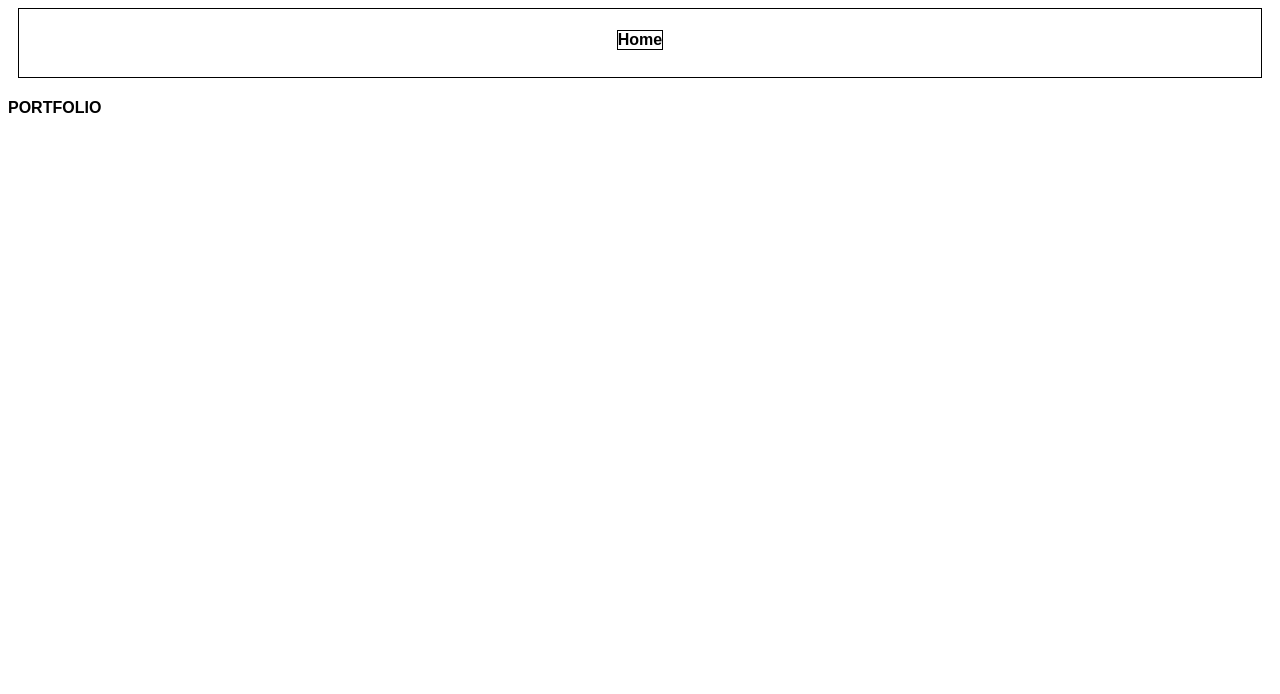
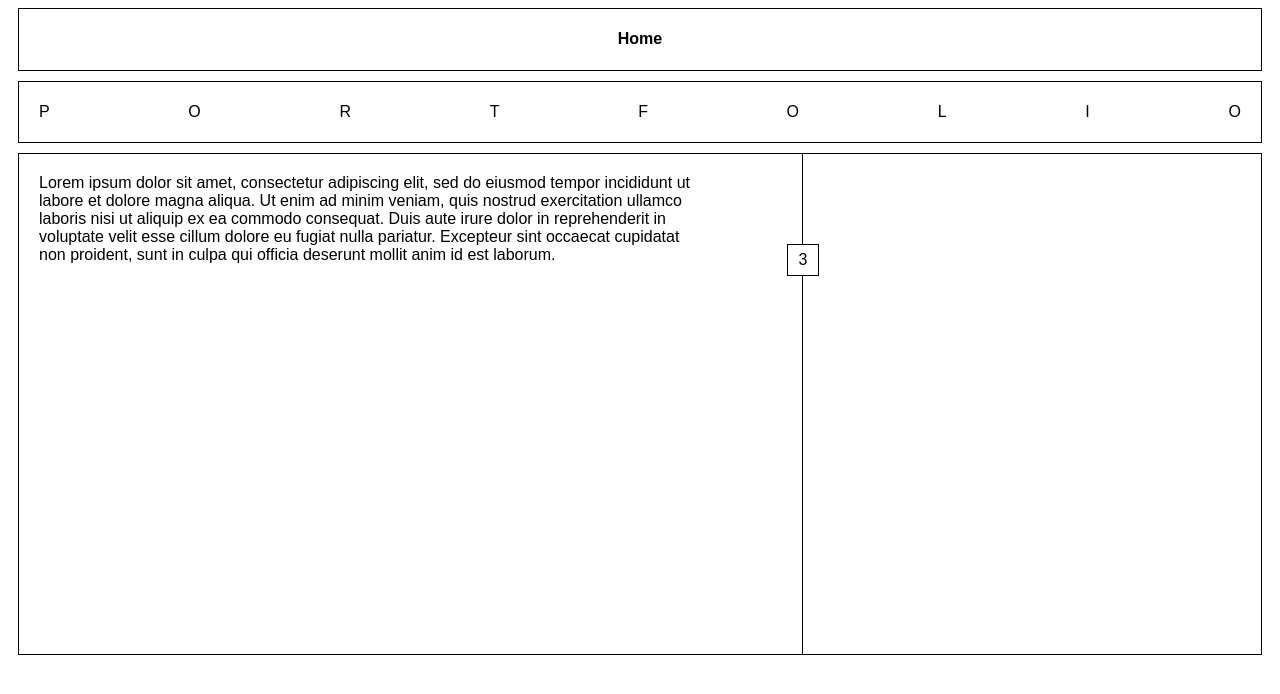
Before and after one commit to bpgoodrow/Portfolio, a React (Create React App) app: page /portfolio in a window 1280 px wide. Shown: the top 694 px of the page. Built offline with nearby package versions, Linux system fonts and the light colour scheme.

Commit message:
continue styling menuOption components

```diff
--- /dev/null
+++ b/src/components/Contact.css
@@ -0,0 +1,39 @@
+.contactHeader {
+  display: flex;
+  justify-content: space-between;
+  align-items: center;
+  border: solid black .5px;
+  margin: 10px;
+  padding-left: 20px;
+  padding-right: 20px;
+  height: 60px;
+}
+
+.contactBody {
+  border: solid black .5px;
+  margin-left: 10px;
+  margin-right: 10px;
+  min-height: 500px;
+  display: flex;
+}
+
+.contactHero {
+  border-right: solid black .5px;
+  flex: .6;
+  display: flex;
+  flex-wrap: wrap;
+  padding: 20px;
+  padding-right: 100px;
+}
+
+.contactNumber {
+  border: solid black .5px;
+  background-color: white;
+  max-height: 30px;
+  min-width: 30px;
+  margin-top: 60px;
+  margin-left: -16px;
+  display: flex;
+  justify-content: center;
+  align-items: center;
+}
--- a/src/components/Contact.js
+++ b/src/components/Contact.js
@@ -1,10 +1,41 @@
 import React from "react";
+import './Contact.css';
 
 
 function Contact() {
   return (
     <React.Fragment>
-      <h4>CONTACT</h4>
+      <div className="contactHeader">
+        <div>
+          C
+        </div>
+        <div>
+          O
+        </div>
+        <div>
+          N
+        </div>
+        <div>
+          T
+        </div>
+        <div>
+          A
+        </div>
+        <div>
+          C
+        </div>
+        <div>
+          T
+        </div>
+      </div>
+      <div className="contactBody">
+        <div className="contactHero">
+        Lorem ipsum dolor sit amet, consectetur adipiscing elit, sed do eiusmod tempor incididunt ut labore et dolore magna aliqua. Ut enim ad minim veniam, quis nostrud exercitation ullamco laboris nisi ut aliquip ex ea commodo consequat. Duis aute irure dolor in reprehenderit in voluptate velit esse cillum dolore eu fugiat nulla pariatur. Excepteur sint occaecat cupidatat non proident, sunt in culpa qui officia deserunt mollit anim id est laborum.
+        </div>
+        <div className="contactNumber">
+          2
+        </div>
+      </div>
     </React.Fragment>
   )
 }
--- a/src/components/Header.js
+++ b/src/components/Header.js
@@ -4,9 +4,9 @@ import './Header.css';
 
 function Header() {
   return(
-    <div className="headerStyle">
-      <h4><NavLink to="/" className="headerStyle">Home</NavLink></h4>
-    </div>
+    <NavLink to="/" className="headerStyle">
+      <h4>Home</h4>
+    </NavLink>
   );
 }
 
--- /dev/null
+++ b/src/components/Portfolio.css
@@ -0,0 +1,39 @@
+.portfolioHeader {
+  display: flex;
+  justify-content: space-between;
+  align-items: center;
+  border: solid black .5px;
+  margin: 10px;
+  padding-left: 20px;
+  padding-right: 20px;
+  height: 60px;
+}
+
+.portfolioBody {
+  border: solid black .5px;
+  margin-left: 10px;
+  margin-right: 10px;
+  min-height: 500px;
+  display: flex;
+}
+
+.portfolioHero {
+  border-right: solid black .5px;
+  flex: .6;
+  display: flex;
+  flex-wrap: wrap;
+  padding: 20px;
+  padding-right: 100px;
+}
+
+.portfolioNumber {
+  border: solid black .5px;
+  background-color: white;
+  max-height: 30px;
+  min-width: 30px;
+  margin-top: 90px;
+  margin-left: -16px;
+  display: flex;
+  justify-content: center;
+  align-items: center;
+}
--- a/src/components/Portfolio.js
+++ b/src/components/Portfolio.js
@@ -1,10 +1,47 @@
 import React from "react";
+import './Portfolio.css';
 
 
 function Portfolio() {
   return(
     <React.Fragment>
-      <h4>PORTFOLIO</h4>
+      <div className="portfolioHeader">
+        <div>
+          P
+        </div>
+        <div>
+          O
+        </div>
+        <div>
+          R
+        </div>
+        <div>
+          T
+        </div>
+        <div>
+          F
+        </div>
+        <div>
+          O
+        </div>
+        <div>
+          L
+        </div>
+        <div>
+          I
+        </div>
+        <div>
+          O
+        </div>
+      </div>
+      <div className="portfolioBody">
+        <div className="portfolioHero">
+        Lorem ipsum dolor sit amet, consectetur adipiscing elit, sed do eiusmod tempor incididunt ut labore et dolore magna aliqua. Ut enim ad minim veniam, quis nostrud exercitation ullamco laboris nisi ut aliquip ex ea commodo consequat. Duis aute irure dolor in reprehenderit in voluptate velit esse cillum dolore eu fugiat nulla pariatur. Excepteur sint occaecat cupidatat non proident, sunt in culpa qui officia deserunt mollit anim id est laborum.
+        </div>
+        <div className="portfolioNumber">
+          3
+        </div>
+      </div>
     </React.Fragment>
   )
 }
--- a/src/components/PortfolioControl.js
+++ b/src/components/PortfolioControl.js
@@ -19,8 +19,8 @@ const PortfolioControl = () => {
         <NavLink to="/skills" className="menuOptions">
           <MenuOption title="SKILLS" />
         </NavLink>
-        <NavLink to="/contact" className="menuOptions">
-          <MenuOption title="CONTACT" />
+        <NavLink to="/social" className="menuOptions">
+          <MenuOption title="SOCIAL" />
         </NavLink>
       </div>
     </React.Fragment>
--- /dev/null
+++ b/src/components/Skills.css
@@ -0,0 +1,39 @@
+.skillsHeader {
+  display: flex;
+  justify-content: space-between;
+  align-items: center;
+  border: solid black .5px;
+  margin: 10px;
+  padding-left: 20px;
+  padding-right: 20px;
+  height: 60px;
+}
+
+.skillsBody {
+  border: solid black .5px;
+  margin-left: 10px;
+  margin-right: 10px;
+  min-height: 500px;
+  display: flex;
+}
+
+.skillsHero {
+  border-right: solid black .5px;
+  flex: .6;
+  display: flex;
+  flex-wrap: wrap;
+  padding: 20px;
+  padding-right: 100px;
+}
+
+.skillsNumber {
+  border: solid black .5px;
+  background-color: white;
+  max-height: 30px;
+  min-width: 30px;
+  margin-top: 120px;
+  margin-left: -16px;
+  display: flex;
+  justify-content: center;
+  align-items: center;
+}
--- a/src/components/Skills.js
+++ b/src/components/Skills.js
@@ -1,11 +1,38 @@
 import React from "react";
-
+import './Skills.css';
 
 function Skills() {
   return (
     <React.Fragment>
-     <h4><a href="/skills">SKILLS</a></h4>
-    </React.Fragment>
+    <div className="skillsHeader">
+      <div>
+        S
+      </div>
+      <div>
+        K
+      </div>
+      <div>
+        I
+      </div>
+      <div>
+        L
+      </div>
+      <div>
+        L
+      </div>
+      <div>
+        S
+      </div>
+    </div>
+    <div className="skillsBody">
+      <div className="skillsHero">
+      Lorem ipsum dolor sit amet, consectetur adipiscing elit, sed do eiusmod tempor incididunt ut labore et dolore magna aliqua. Ut enim ad minim veniam, quis nostrud exercitation ullamco laboris nisi ut aliquip ex ea commodo consequat. Duis aute irure dolor in reprehenderit in voluptate velit esse cillum dolore eu fugiat nulla pariatur. Excepteur sint occaecat cupidatat non proident, sunt in culpa qui officia deserunt mollit anim id est laborum.
+      </div>
+      <div className="skillsNumber">
+        4
+      </div>
+    </div>
+  </React.Fragment>
   )
 }
 
--- /dev/null
+++ b/src/components/Social.css
@@ -0,0 +1,39 @@
+.socialHeader {
+  display: flex;
+  justify-content: space-between;
+  align-items: center;
+  border: solid black .5px;
+  margin: 10px;
+  padding-left: 20px;
+  padding-right: 20px;
+  height: 60px;
+}
+
+.socialBody {
+  border: solid black .5px;
+  margin-left: 10px;
+  margin-right: 10px;
+  min-height: 500px;
+  display: flex;
+}
+
+.socialHero {
+  border-right: solid black .5px;
+  flex: .6;
+  display: flex;
+  flex-wrap: wrap;
+  padding: 20px;
+  padding-right: 100px;
+}
+
+.socialNumber {
+  border: solid black .5px;
+  background-color: white;
+  max-height: 30px;
+  min-width: 30px;
+  margin-top: 150px;
+  margin-left: -16px;
+  display: flex;
+  justify-content: center;
+  align-items: center;
+}
--- a/src/components/Social.js
+++ b/src/components/Social.js
@@ -1,10 +1,37 @@
 import React from "react";
-
+import './Social.css';
 
 function Social () {
   return(
     <React.Fragment>
-      <h4><a href="/social">SOCIAL</a></h4>
+      <div className="socialHeader">
+        <div>
+          S
+        </div>
+        <div>
+          O
+        </div>
+        <div>
+          C
+        </div>
+        <div>
+          I
+        </div>
+        <div>
+          A
+        </div>
+        <div>
+          L
+        </div>
+      </div>
+      <div className="socialBody">
+        <div className="socialHero">
+        Lorem ipsum dolor sit amet, consectetur adipiscing elit, sed do eiusmod tempor incididunt ut labore et dolore magna aliqua. Ut enim ad minim veniam, quis nostrud exercitation ullamco laboris nisi ut aliquip ex ea commodo consequat. Duis aute irure dolor in reprehenderit in voluptate velit esse cillum dolore eu fugiat nulla pariatur. Excepteur sint occaecat cupidatat non proident, sunt in culpa qui officia deserunt mollit anim id est laborum.
+        </div>
+        <div className="socialNumber">
+          5
+        </div>
+      </div>
     </React.Fragment>
   )
 }
```
Also changed, not shown: src/components/transitions.css (added), 1 other file (tests, documents, lock files or other folders).
